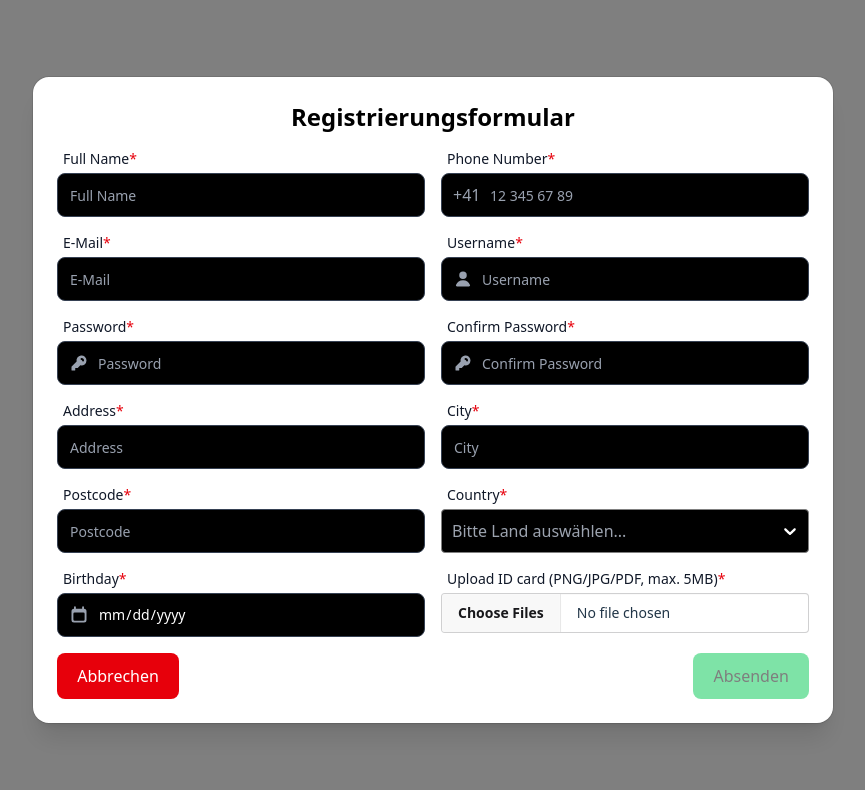
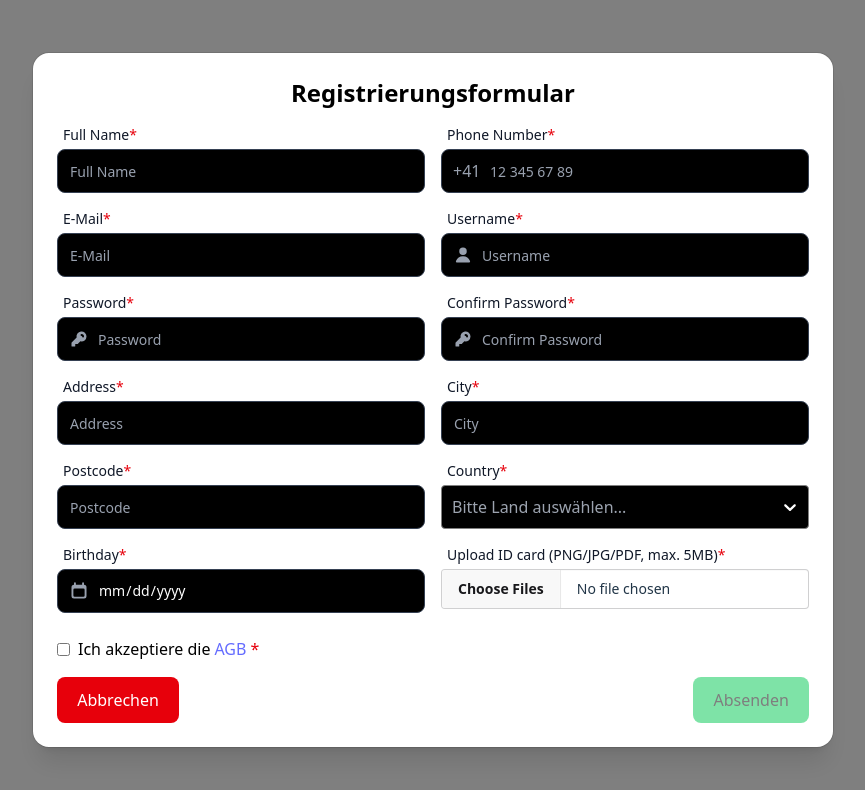
Before and after one commit to Vijiyarathan-Rithush/M294, a React (Vite) app: page / in a window 1280 px wide. Both pictures are taken after a click on the button "Registrieren". Shown: the top 790 px of the page, without its empty margins (207-1072 px from the left). Built offline with nearby package versions, Linux system fonts and the light colour scheme.

Commit message:
AGB implementiert

```diff
--- a/src/components/AGB.tsx
+++ b/src/components/AGB.tsx
@@ -4,15 +4,25 @@ import { validationRules } from "../utils/validation";
 export default function AGB({ register, errors }: AGBProperties) {
   return (
     <>
-      <label className="flex items-center gap-2 mt-2 text-black">
+      <label className="flex flex-col gap-1 mt-2 text-black">
+        <div className="flex items-center gap-2">
           <input type="checkbox" {...register("terms", validationRules.terms)} />
           <span>
             Ich akzeptiere die
             <a href="/agb" target="_blank" rel="noopener noreferrer" className="text-blue-600 underline ml-1">AGB</a>
             <span className="text-red-600 ml-1">*</span>
           </span>
+        </div>
       </label>
-      {errors.terms && <p className="text-red-600 text-sm">{errors.terms.message}</p>}
+      {errors.terms && (
+        <p className="text-red-600 text-sm mt-1">
+          {errors.terms.message} <br />
+          <span className="text-xs">
+            Mehr Infos:
+            <a href="/agb" target="_blank" rel="noopener noreferrer" className="text-blue-600 underline ml-1">AGB</a>
+          </span>
+        </p>
+      )}
     </>
   );
 }
--- a/src/components/sections/IdentitySection.tsx
+++ b/src/components/sections/IdentitySection.tsx
@@ -3,7 +3,7 @@ import InputField from "../modalFormComponents/InputField"
 import UploadField from "../modalFormComponents/UploadField"
 import type { ModalFormData } from "../../models/ModalFormData"
 import { validationRules } from "../../utils/validation"
-
+import AGB from "../AGB"
 export default function IdentitySection()
 {
   const { register, formState: { errors, dirtyFields } } = useFormContext<ModalFormData>()
@@ -11,6 +11,7 @@ export default function IdentitySection()
     <>
       <InputField label="Birthday" required id="dateOfBirth" type="date" {...register("dateOfBirth", validationRules.dateOfBirth)} error={errors.dateOfBirth} isValid={!!dirtyFields.dateOfBirth && !errors.dateOfBirth} />
       <UploadField label="Upload ID card (PNG/JPG/PDF, max. 5MB)" accept=".png,.jpg,.jpeg,.pdf" {...register("idConfirmation", validationRules.fileUpload)} error={errors.idConfirmation} isValid={!!dirtyFields.idConfirmation && !errors.idConfirmation} />
+      <AGB register={register} errors={errors} />
     </>
   );
 }
```
Lines whose indentation alone changed are shown as unchanged.
